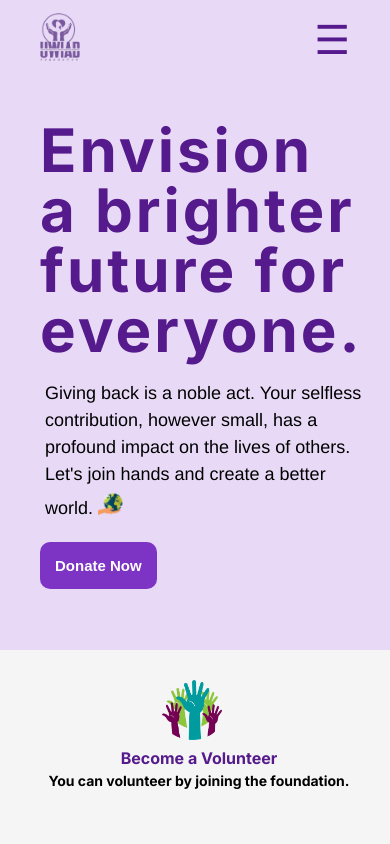
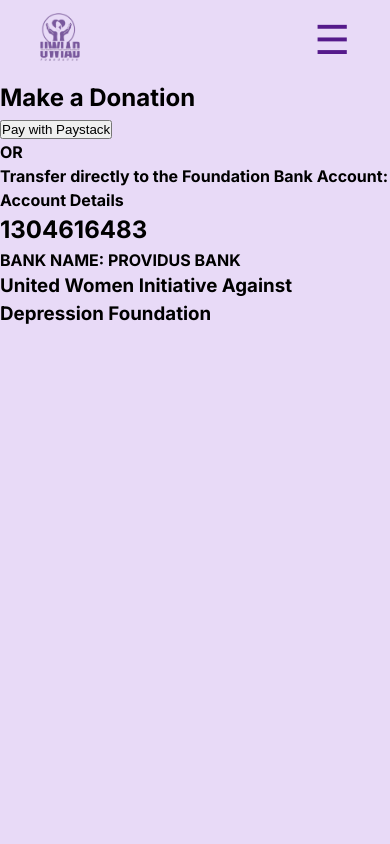
Before and after one commit to Kawthar1512/UWIAD, a React (Vite) app: page /payment in a window 390 px wide. Shown: the top 844 px of the page. Built offline with nearby package versions, Linux system fonts and the light colour scheme.

Commit message:
I continued my responsiveness today

```diff
--- a/package.json
+++ b/package.json
@@ -13,7 +13,9 @@
     "framer-motion": "^12.0.5",
     "gsap": "^3.12.7",
     "react": "^18.3.1",
-    "react-dom": "^18.3.1"
+    "react-dom": "^18.3.1",
+    "react-router-dom": "^7.1.5",
+    "react-scroll": "^1.9.0"
   },
   "devDependencies": {
     "@eslint/js": "^9.17.0",
--- a/src/App.jsx
+++ b/src/App.jsx
@@ -1,6 +1,7 @@
 import React from "react";
+import { BrowserRouter as Router, Routes, Route } from "react-router-dom";
 import "./App.css";
-import "./Nav.css"
+import "./Nav.css";
 import NavBar from "./components/Navbar.jsx";
 import Section1 from "./components/Section1.jsx";
 import Section2 from "./components/Section2.jsx";
@@ -8,17 +9,28 @@ import ScrollEffects from "./components/scroll.jsx";
 import ImageGallery from "./components/Gallery.jsx";
 import Accordion from "./components/FAQ.jsx";
 import Footer from "./components/Footer.jsx";
+import Payment from "./components/Payment.jsx";
 
 export default function App() {
   return (
-    <>
+    <Router>
       <ScrollEffects />
       <NavBar />
+      <Routes>
+        <Route
+          path="/"
+          element={
+            <>
               <Section1 />
               <Section2 />
               <ImageGallery />
               <Accordion />
               <Footer />
             </>
+          }
+        />
+        <Route path="/payment" element={<Payment />} />
+      </Routes>
+    </Router>
   );
 }
--- a/src/components/Navbar.jsx
+++ b/src/components/Navbar.jsx
@@ -1,6 +1,7 @@
 import React, { useState } from "react";
+import { Link } from "react-router-dom";
 import uwiadlogo from "../assets/uwiadlogo.png";
-import "../Nav.css"; // Ensure your CSS file path is correct
+import "../Nav.css";
 
 export default function NavBar() {
   const [isMenuOpen, setIsMenuOpen] = useState(false);
@@ -14,16 +15,17 @@ export default function NavBar() {
       <header>
         <div className="ForNav">
           <nav>
-            <a href="#">
+            {/*   this is my Logo Section */}
+            <Link to="/">
               <img src={uwiadlogo} alt="uwiad-logo" className="uwiadlogo" />
-            </a>
+            </Link>
 
-            {/* Hamburger Icon for Mobile View */}
+            {/* My Hamburger Icon for Mobile View */}
             <div className="hamburger" onClick={toggleMenu}>
               ☰
             </div>
 
-            {/* Navigation Links */}
+            {/* My Navigation Links */}
             <div className={`nav-links-container ${isMenuOpen ? "show" : ""}`}>
               <a href="#home" className="nav-links active">Home</a>
               <a href="#about" className="nav-links">About us</a>
@@ -31,9 +33,9 @@ export default function NavBar() {
               <a href="#contact" className="nav-links">Contact</a>
             </div>
 
-            {/* Buttons */}
+            {/* My Buttons */}
             <div className={`navButton ${isMenuOpen ? "show" : ""}`}>
-              <a href="#" className="donate-btn">Donate Now</a>
+              <Link to="/payment" className="donate-btn">Donate Now</Link>
               {/* <button className="join-btn">Join Us</button> */}
             </div>
           </nav>
--- /dev/null
+++ b/src/components/Payment.jsx
@@ -0,0 +1,19 @@
+import React from "react";
+
+export default function Payment() {
+  return (
+    <section className="payment-section">
+      <h1>Make a Donation</h1>
+      <button className="paystack-btn">Pay with Paystack</button>
+      <p className="separator-text">OR</p>
+      <p>Transfer directly to the Foundation Bank Account:</p>
+
+      <div className="account-details">
+        <h4>Account Details</h4>
+        <h2 className="account-number">1304616483</h2>
+        <p>BANK NAME: PROVIDUS BANK</p>
+        <h3>United Women Initiative Against Depression Foundation</h3>
+      </div>
+    </section>
+  );
+}
```
Also changed, not shown: 1 other file (tests, documents, lock files or other folders). Lines whose indentation alone changed are shown as unchanged.
